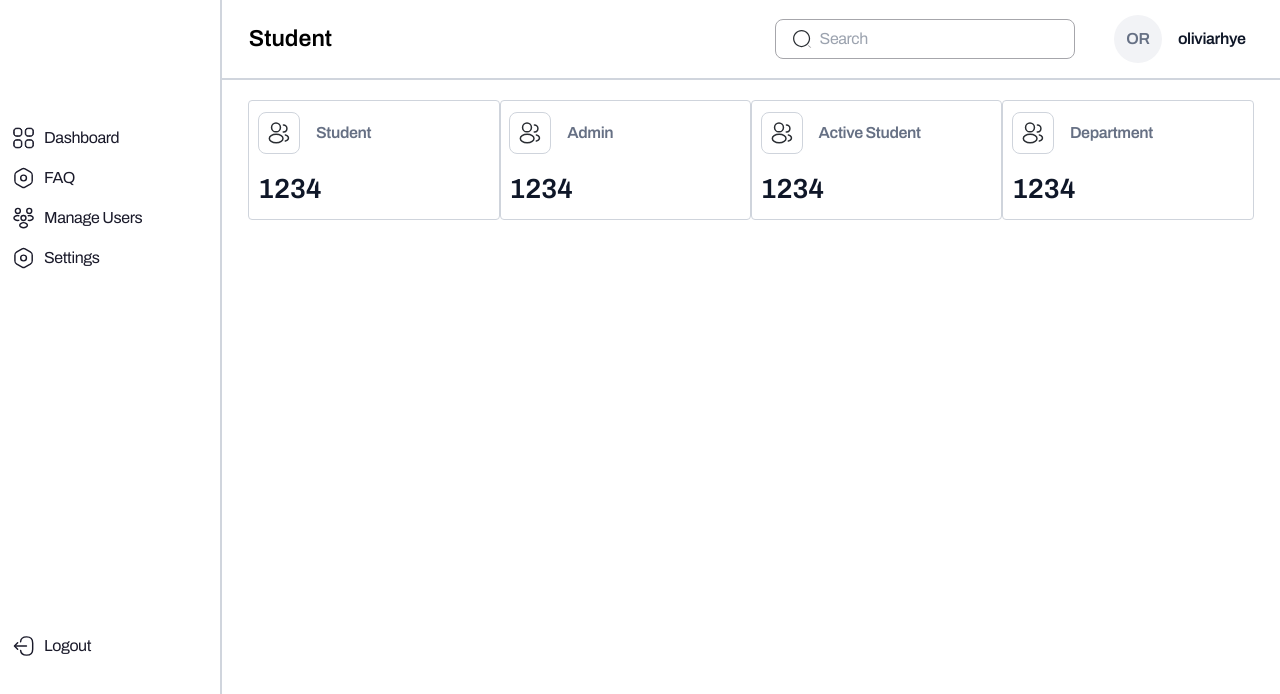
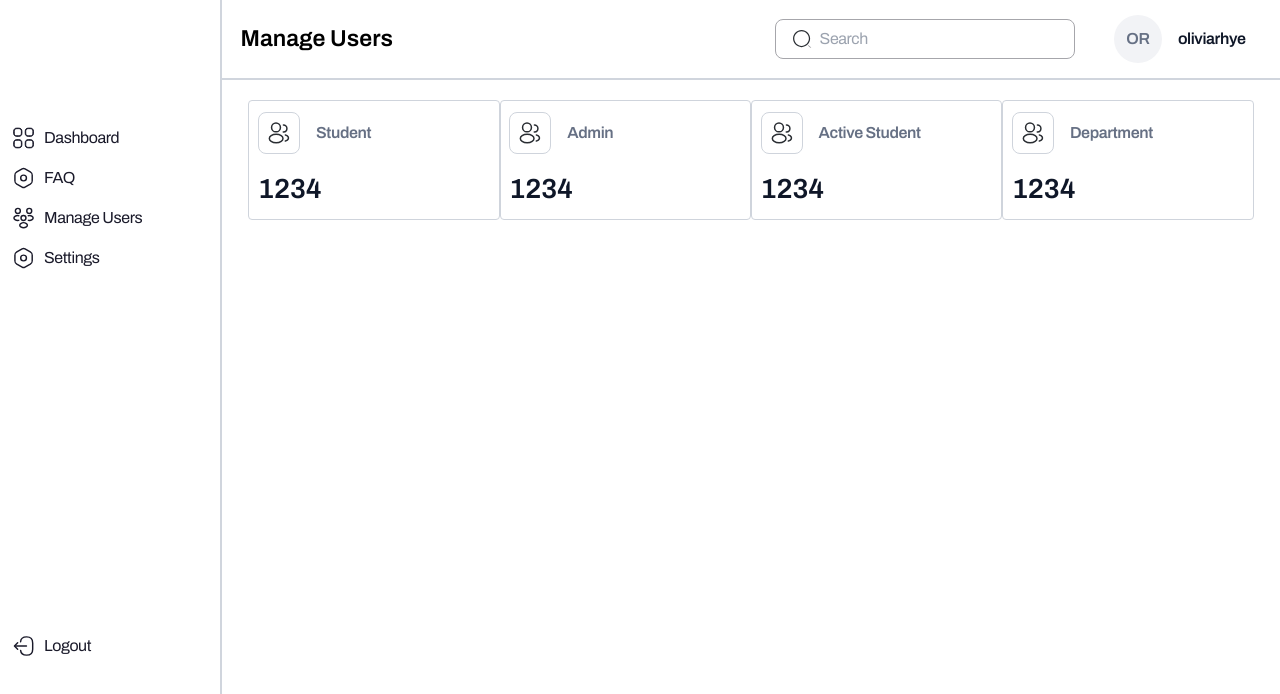
Before and after one commit to Nicocurtis16/Student-HelpDesk, an Angular app: page / in a window 1280 px wide. Shown: the top 694 px of the page. Built offline with nearby package versions, Linux system fonts and the light colour scheme.

Commit message:
display of component names on the top panel

```diff
--- a/src/app/Master-Dashboard/Layout/sidebar/sidebar.component.html
+++ b/src/app/Master-Dashboard/Layout/sidebar/sidebar.component.html
@@ -21,6 +21,7 @@
              </a>
              <a routerLink="/faq"
                 routerLinkActive="active-link"
+
                 class="h-10 w-[200px] pl-3 pr-4 rounded-lg justify-start items-center gap-2 inline-flex cursor-pointer bg-transparent hover:bg-[#f2f3f6] active:bg-[#f2f3f6]">
                  <div class="w-6 h-6 justify-center items-center flex">
                      <div class="w-6 h-6 relative">
--- a/src/app/Master-Dashboard/Layout/top-panel/top-panel.component.html
+++ b/src/app/Master-Dashboard/Layout/top-panel/top-panel.component.html
@@ -1,8 +1,9 @@
 <div class="h-[100%] w-[100%] flex justify-center items-center border-b-2 border-[#D0D5DD] ">
     <div class="h-[48px] w-[95%] flex justify-between mr-4 ">
-        <div class="h-[48px] w-[100px] flex justify-center items-center ">
-            <div class="text-black text-[23.04px] font-semibold font-['Archivo'] leading-[28.80px]">Student</div>
-        </div>
+        <div class="h-[48px] w-[200px] flex justify-start items-center ">
+            <div class="text-black text-[23.04px] font-semibold font-['Archivo'] leading-[28.80px]">{{ activeRouteName }}</div>
+          </div>
+
         <div class="h-[48px] w-[471px] flex justify-between items-center ">
             <div class="w-[300px] h-10 px-4 py-2 rounded-lg border border-[#a6a6ab] justify-start items-center gap-2 inline-flex">
                 <div class="w-5 h-5 justify-center items-center flex">
--- a/src/app/Master-Dashboard/Layout/top-panel/top-panel.component.ts
+++ b/src/app/Master-Dashboard/Layout/top-panel/top-panel.component.ts
@@ -1,10 +1,42 @@
-import { Component } from '@angular/core';
+import { Component, OnInit } from '@angular/core';
+import { Router, NavigationEnd } from '@angular/router';
 
 @Component({
   selector: 'app-top-panel',
   templateUrl: './top-panel.component.html',
-  styleUrl: './top-panel.component.css'
+  styleUrls: ['./top-panel.component.css']
 })
-export class TopPanelComponent {
+export class TopPanelComponent implements OnInit {
+  activeRouteName: string = '';
+
+  constructor(private router: Router) {}
+
+  ngOnInit(): void {
+    this.router.events.subscribe(event => {
+      if (event instanceof NavigationEnd) {
+        this.setActiveRouteName();
+      }
+    });
+    // Initial set on component load
+    this.setActiveRouteName();
+  }
+
+  private setActiveRouteName(): void {
+    const currentRoute = this.router.url.toLowerCase(); // Make it case-insensitive
+
+    if (currentRoute.includes('/dashboard')) {
+      this.activeRouteName = 'Dashboard';
+    } else if (currentRoute.includes('/faq')) {
+      this.activeRouteName = 'FAQ';
+    } else if (currentRoute.includes('/student')) { // Check for '/student' before 'Manage Users'
+      this.activeRouteName = 'Student';
+    } else if (currentRoute.includes('/admin')) {
+      this.activeRouteName = 'Adminstrator';
+    } else if (currentRoute.includes('/settings')) {
+      this.activeRouteName = 'Settings';
+    } else {
+      this.activeRouteName = 'Manage Users';
+    }
+  }
 
 }
```
